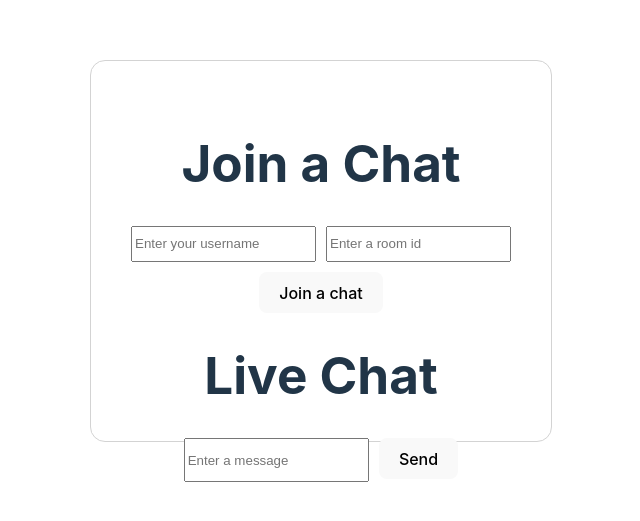
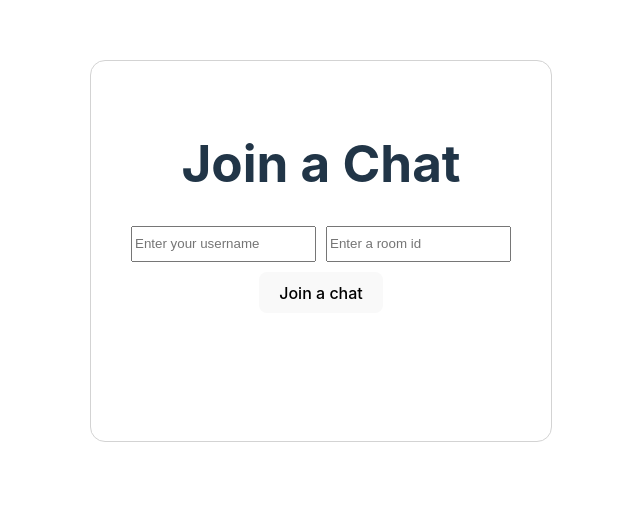
Before and after one commit to Daniel-16/web_sockets_client, a React (Vite) app: page / in a window 1280 px wide. Shown: the part 149-670 px from the top of the page, without its empty margins (319-959 px from the left). Built offline with nearby package versions, Linux system fonts and the light colour scheme; no server answers.

Commit message:
feat: chat room

```diff
--- a/src/App.jsx
+++ b/src/App.jsx
@@ -9,7 +9,7 @@ const socket = io.connect("http://localhost:4000");
 function App() {
   const [username, setUsername] = useState("");
   const [roomId, setRoomId] = useState("");
-  const navigate = useNavigate();
+  const [showChat, setShowChat] = useState(false);
   const joinRoom = () => {
     if (username !== "" && roomId !== "") {
       socket.emit("join_room", roomId);
@@ -19,10 +19,12 @@ function App() {
     e.preventDefault();
     if (username && roomId !== "") {
       socket.emit("join_room", roomId);
-      // navigate("/chat");
+      setShowChat(true);
     }
   }
   return (
+    <div>
+      {!showChat ? (
         <div
           className="App"
           style={{
@@ -52,7 +54,10 @@ function App() {
             <button>Join a chat</button>
             {/* </Link> */}
           </form>
+        </div>
+      ) : (
         <ChatPage socket={socket} username={username} room={roomId} />
+      )}
     </div>
   );
 }
--- a/src/pages/ChatPage.jsx
+++ b/src/pages/ChatPage.jsx
@@ -1,7 +1,8 @@
-import React, { useState } from "react";
+import React, { useState, useEffect } from "react";
 
 const ChatPage = ({ socket, username, room }) => {
   const [currentMessage, setCurrentMessage] = useState("");
+  const [receivedMessage, setReceivedMessage] = useState([]);
   const sendMessage = async (e) => {
     e.preventDefault();
     const messageData = {
@@ -14,13 +15,29 @@ const ChatPage = ({ socket, username, room }) => {
         new Date(Date.now()).getMinutes(),
     };
     await socket.emit("send_message", messageData);
+    setReceivedMessage((list) => [...list, messageData.message]);
+    setCurrentMessage("");
   };
+
+  useEffect(() => {
+    socket.on("receive_message", (data) => {
+      console.log(data);
+      setReceivedMessage((list) => [...list, data.message]);
+    });
+  }, [socket]);
+
   return (
     <div>
       <h1>Live Chat</h1>
+      <ul>
+        {receivedMessage.map((message) => (
+          <li key={Math.random()}>{message}</li>
+        ))}
+      </ul>
       <form onSubmit={sendMessage}>
         <input
           type="text"
+          value={currentMessage}
           style={{ height: 38, marginRight: 10 }}
           placeholder="Enter a message"
           onChange={(e) => setCurrentMessage(e.target.value)}
```
Lines whose indentation alone changed are shown as unchanged.
